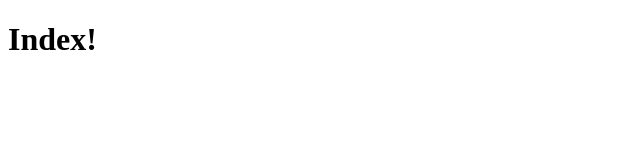
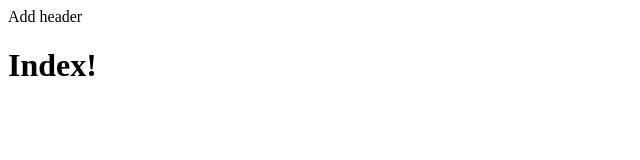
Before and after one commit to CristoferDAW/ExamGit, a plain HTML site: page index.html in a window 1280 px wide. Shown: the whole page, without its empty margins (0-640 px from the left). Drawn offline with Linux system fonts and the light colour scheme.

Commit message:
add header to index

```diff
--- a/index.html
+++ b/index.html
@@ -6,6 +6,7 @@
     <title>Index</title>
 </head>
 <body>
+    <header>Add header</header>
     <h1>Index!</h1>
 </body>
 </html>
```
